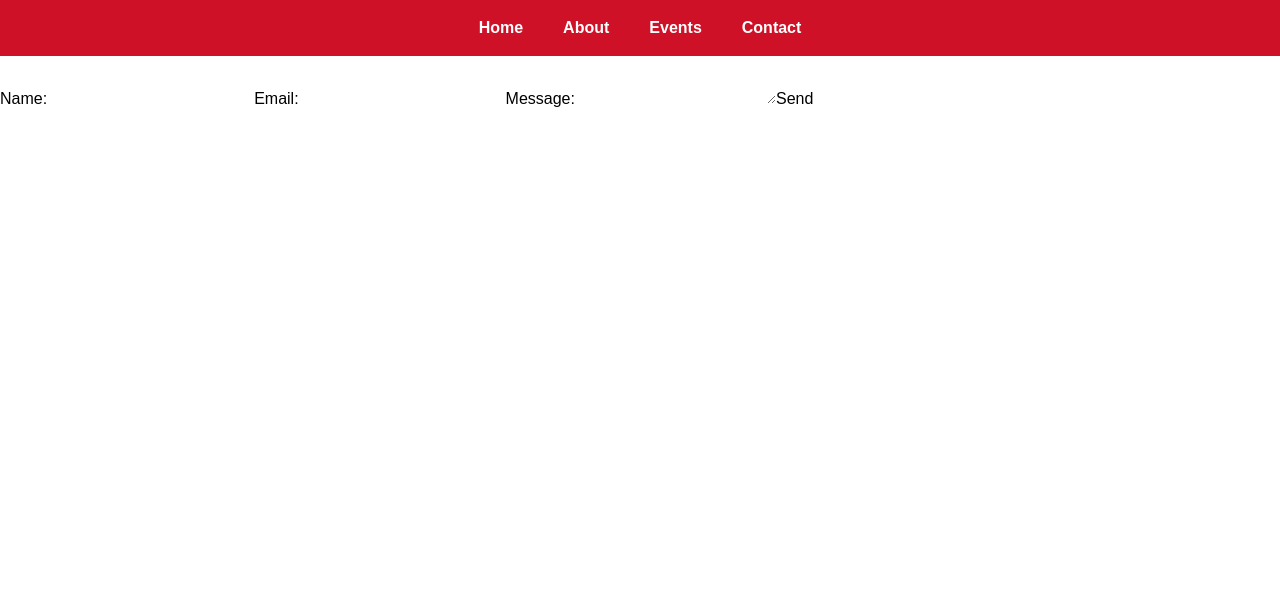
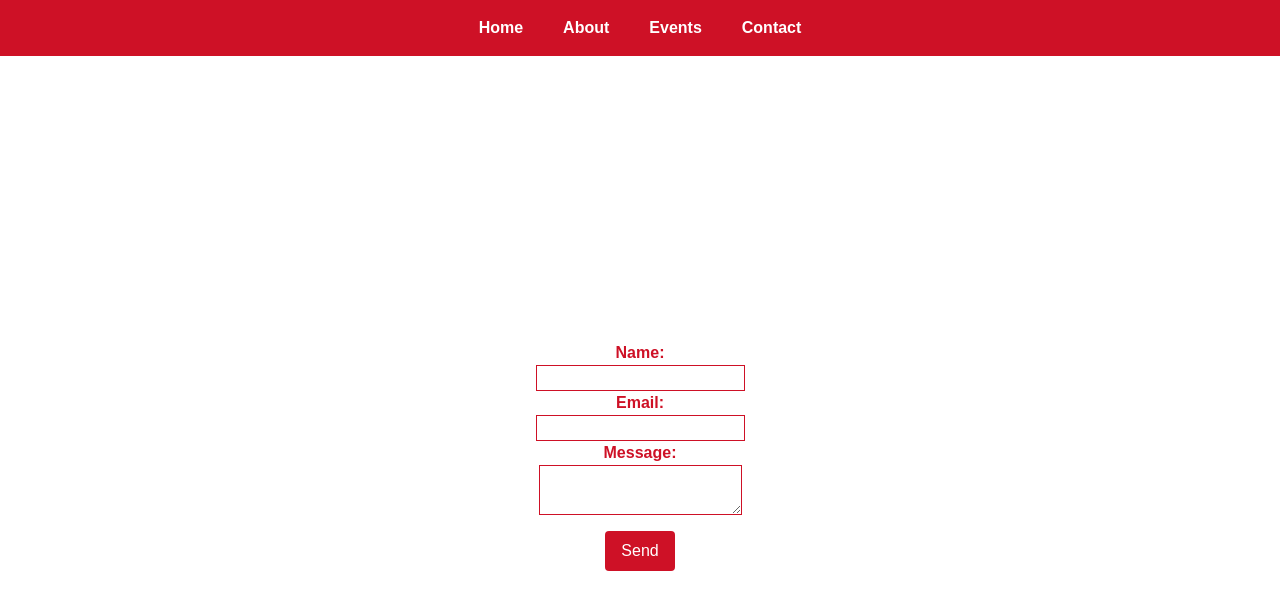
Before and after one commit to nonydev27/ghana-events-app, a React (Vite) app: page /contact in a window 1280 px wide. Shown: the top 610 px of the page. Built offline with nearby package versions, Linux system fonts and the light colour scheme; a web font is replaced by a local one.

Commit message:
styled form

```diff
--- a/src/pages/Contact.jsx
+++ b/src/pages/Contact.jsx
@@ -17,17 +17,17 @@
             <>
 
             {submitted && <p>Thanks! We'll get back to you soon.</p>}
-            <form onSubmit={handleSubmit}>
-                <label htmlFor="name">Name:</label>
-                <input type="text" id="name" name="name" value={name} onChange={(e) => setName(e.target.value)} />
+            <form onSubmit={handleSubmit} className="flex flex-col items-center justify-center h-screen">
+                <label className="text-ghana-red font-bold" htmlFor="name">Name:</label>
+                <input className="border border-ghana-red focus:outline-none focus:ring-2 focus:ring-ghana-gold" type="text" id="name" name="name" value={name} onChange={(e) => setName(e.target.value)} />
 
-                <label htmlFor="email">Email:</label>
-                <input type="email" id="email" name="email" value={email} onChange={(e) => setEmail(e.target.value)} />
+                <label className="text-ghana-red font-bold" htmlFor="email">Email:</label>
+                <input className="border border-ghana-red focus:outline-none focus:ring-2 focus:ring-ghana-gold" type="email" id="email" name="email" value={email} onChange={(e) => setEmail(e.target.value)} />
 
-                <label htmlFor="message">Message:</label>
-                <textarea id="message" name="message" value={message} onChange={(e) => setMessage(e.target.value)}></textarea>
+                <label className="text-ghana-red font-bold" htmlFor="message">Message:</label>
+                <textarea className="border border-ghana-red focus:outline-none focus:ring-2 focus:ring-ghana-gold" id="message" name="message" value={message} onChange={(e) => setMessage(e.target.value)}></textarea>
 
-                <button type="submit">Send</button>
+                <button className="link hover:cursor-pointer mt-4" type="submit">Send</button>
             </form>
             </>
         )
```
